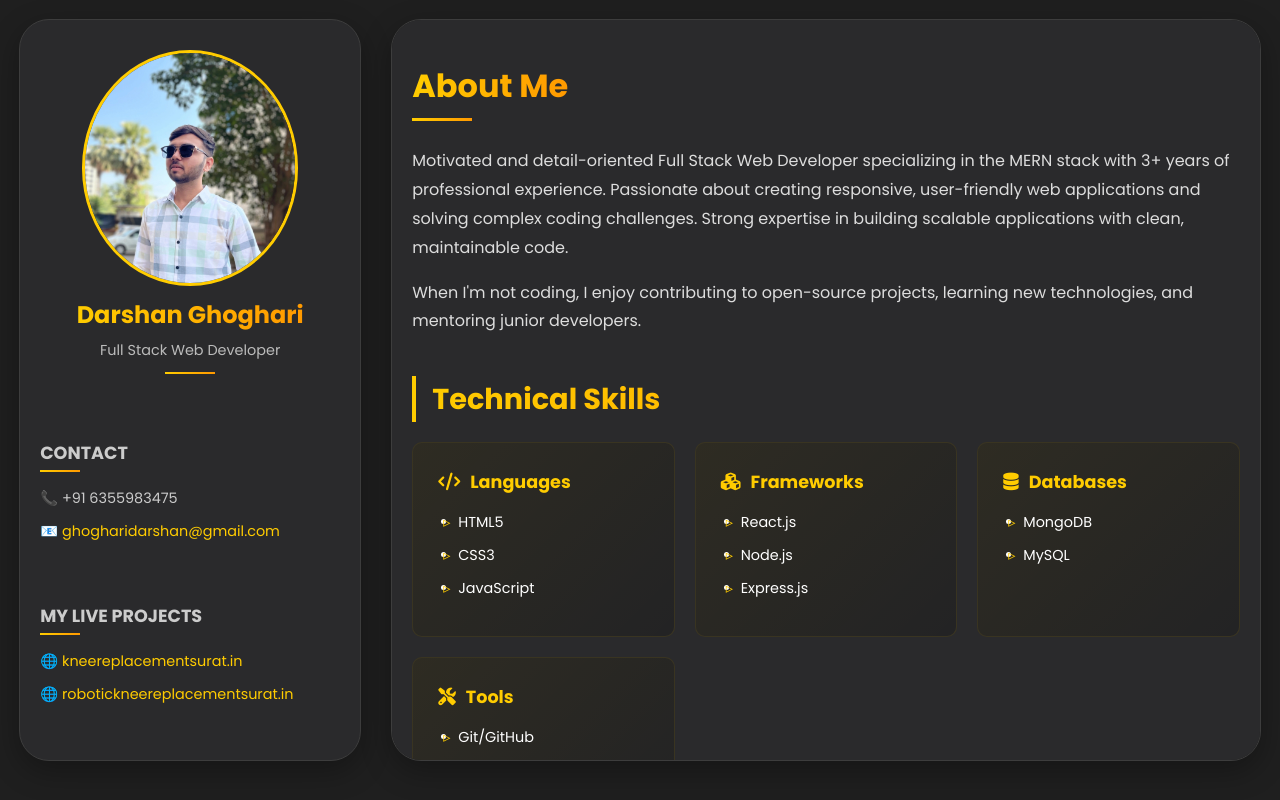
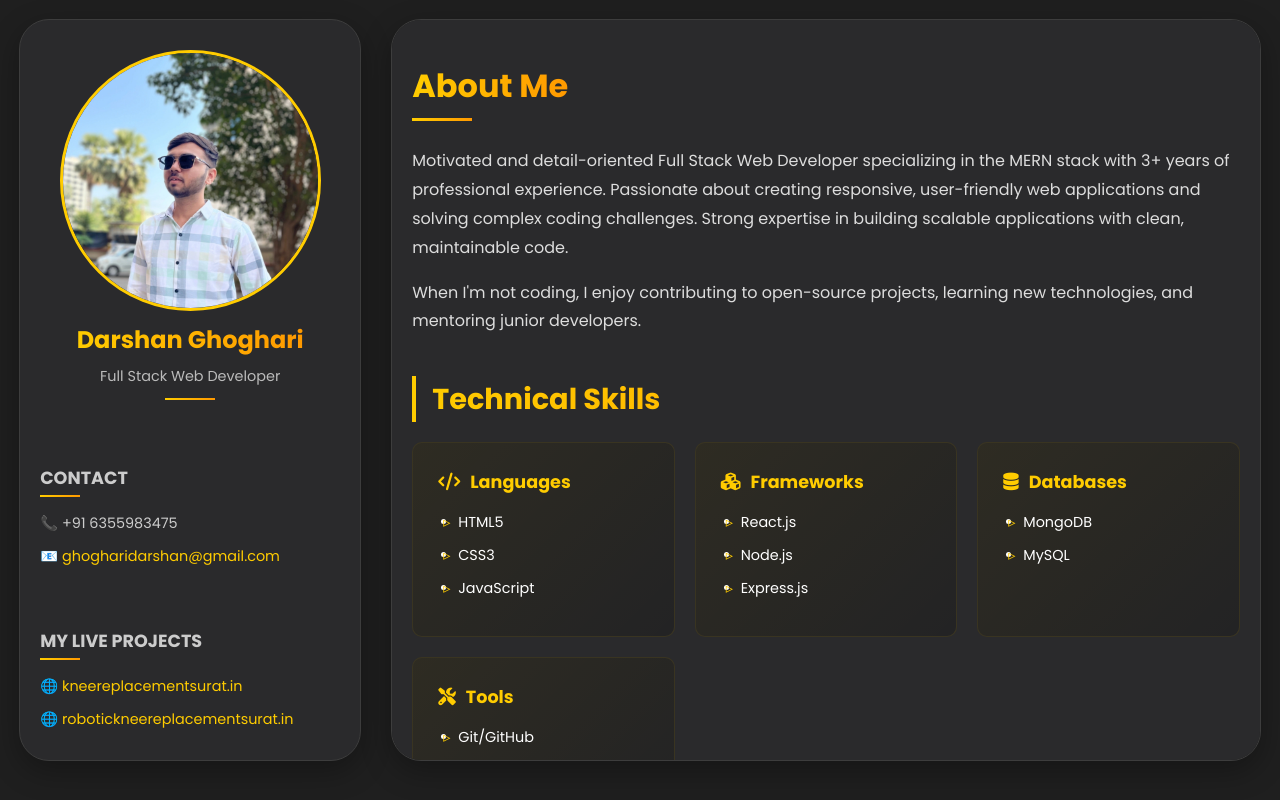
Before and after one commit to darshanghoghari02/Resume, a plain HTML site: page index.html in a window 1280 px wide. Drawn offline with nearby package versions, Linux system fonts and the light colour scheme.

Commit message:
add file

```diff
--- a/styles.css
+++ b/styles.css
@@ -54,8 +54,8 @@ a:hover {
 }
 
 .avatar {
-  width: 70%;
-  height: 100%;
+  width: 85%;
+  /* height: 100%; */
   border-radius: 50%;
   object-fit: cover;
   position: relative;
```
